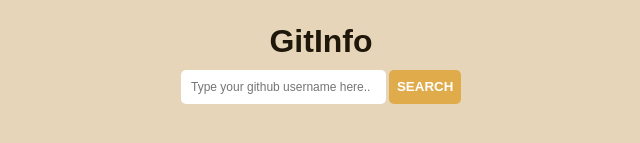
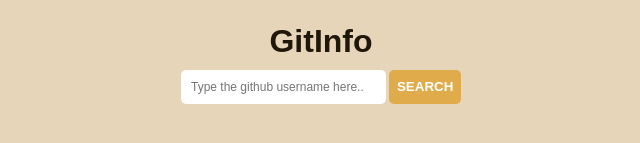
Before and after one commit to iamamyaman/get-github-info, a plain HTML site: page index.html in a window 1280 px wide. Shown: the part 337-480 px from the top of the page, 319-959 px from the left. Drawn offline with Linux system fonts and the light colour scheme.

Commit message:
Update index.html

```diff
--- a/index.html
+++ b/index.html
@@ -11,7 +11,7 @@
     <div class="container">
         <h1>GitInfo</h1>
         <div class="search-bar">
-            <input type="text" id="search" name="search" placeholder ="Type your github username here.." required>
+            <input type="text" id="search" name="search" placeholder ="Type the github username here.." required>
             <button type ="submit" id ="search-btn">SEARCH</button>
         </div>
         <div class="card">
```
